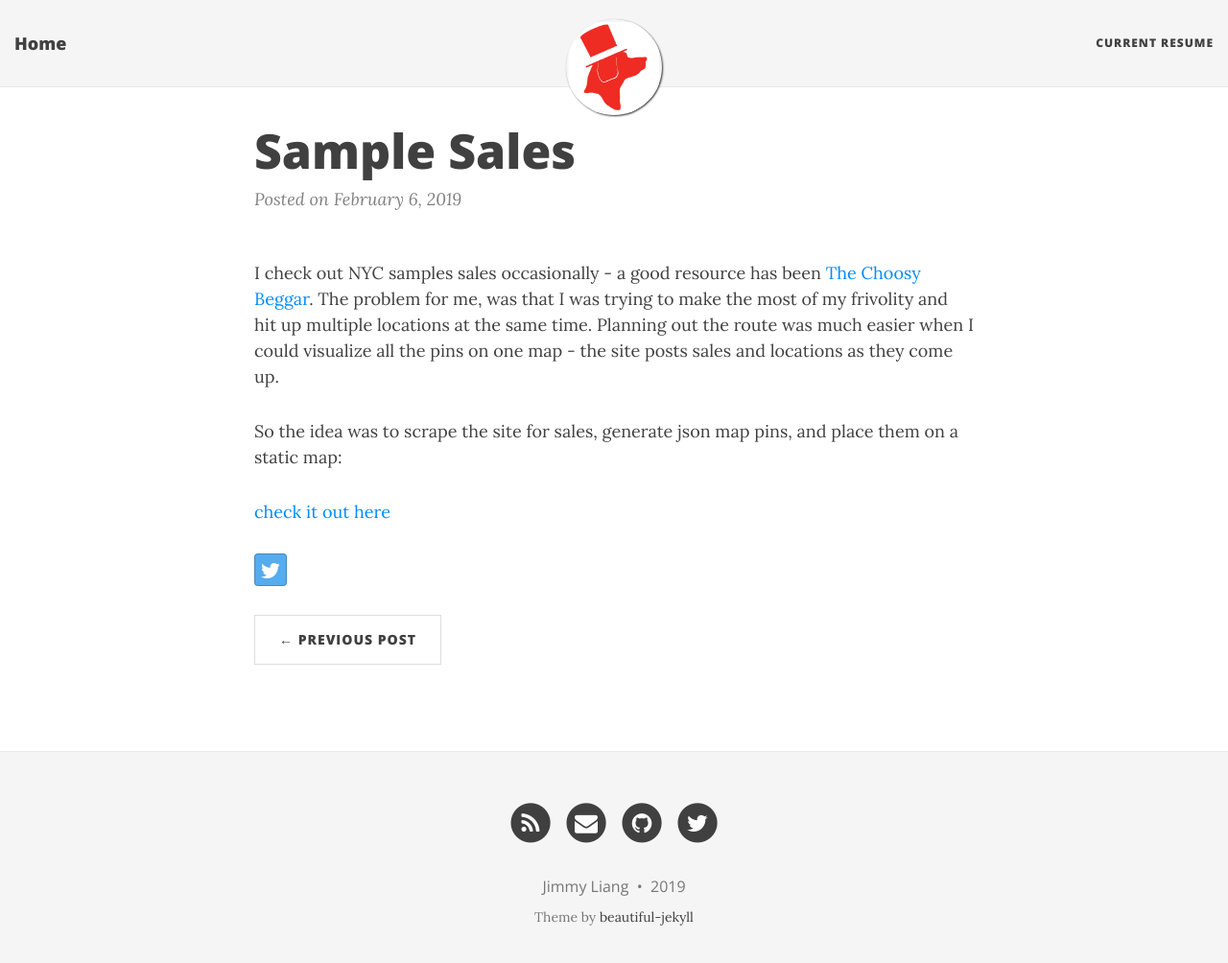
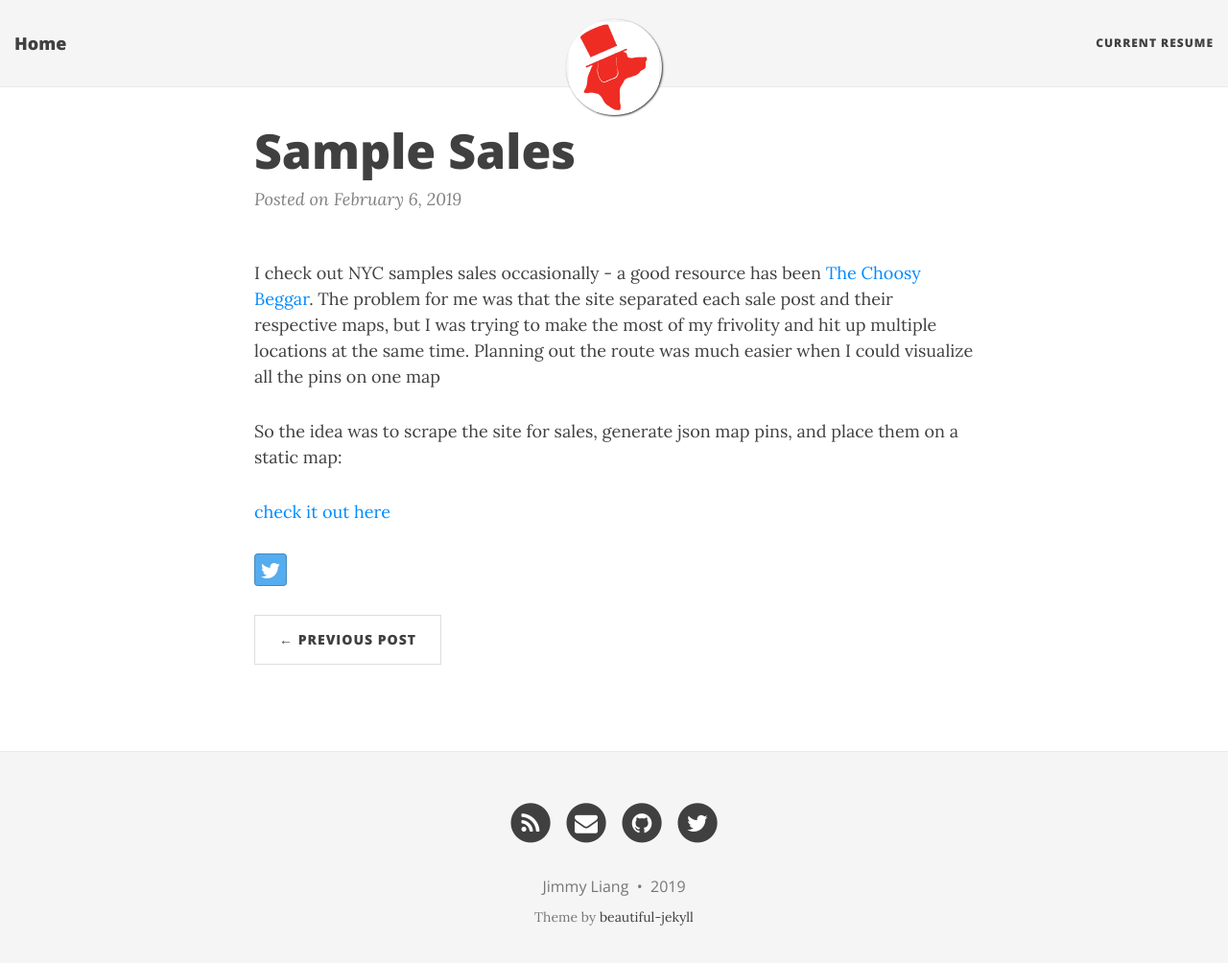
Before and after one commit to jliang117/jliang117.github.io, a Jekyll site: the page built from _posts/2019-02-06-ss-project.md, in a window 1280 px wide and 1017 px high. Shown: the top 1004 px of the window at 96% size. Built offline with Jekyll 4.4.1, drawn with Linux system fonts in a browser that asks for light colours; nearby versions of some CDN libraries.

Commit message:
update ss

```diff
--- a/_posts/2019-02-06-ss-project.md
+++ b/_posts/2019-02-06-ss-project.md
@@ -5,9 +5,9 @@ image: /img/choosybeg.png
 ---
 
 I check out NYC samples sales occasionally - a good resource has been [The Choosy Beggar](http://thechoosybeggar.com).
-The problem for me, was that I was trying to make the most of my frivolity and hit up multiple locations at the same time.
-Planning out the route was much easier when I could visualize all the pins on one map -
-the site posts sales and locations as they come up.
+The problem for me was that the site separated each sale post and their respective maps,
+but I was trying to make the most of my frivolity and hit up multiple locations at the same time.
+Planning out the route was much easier when I could visualize all the pins on one map
 
 So the idea was to scrape the site for sales, generate json map pins, and place them on a static map:
 
```
